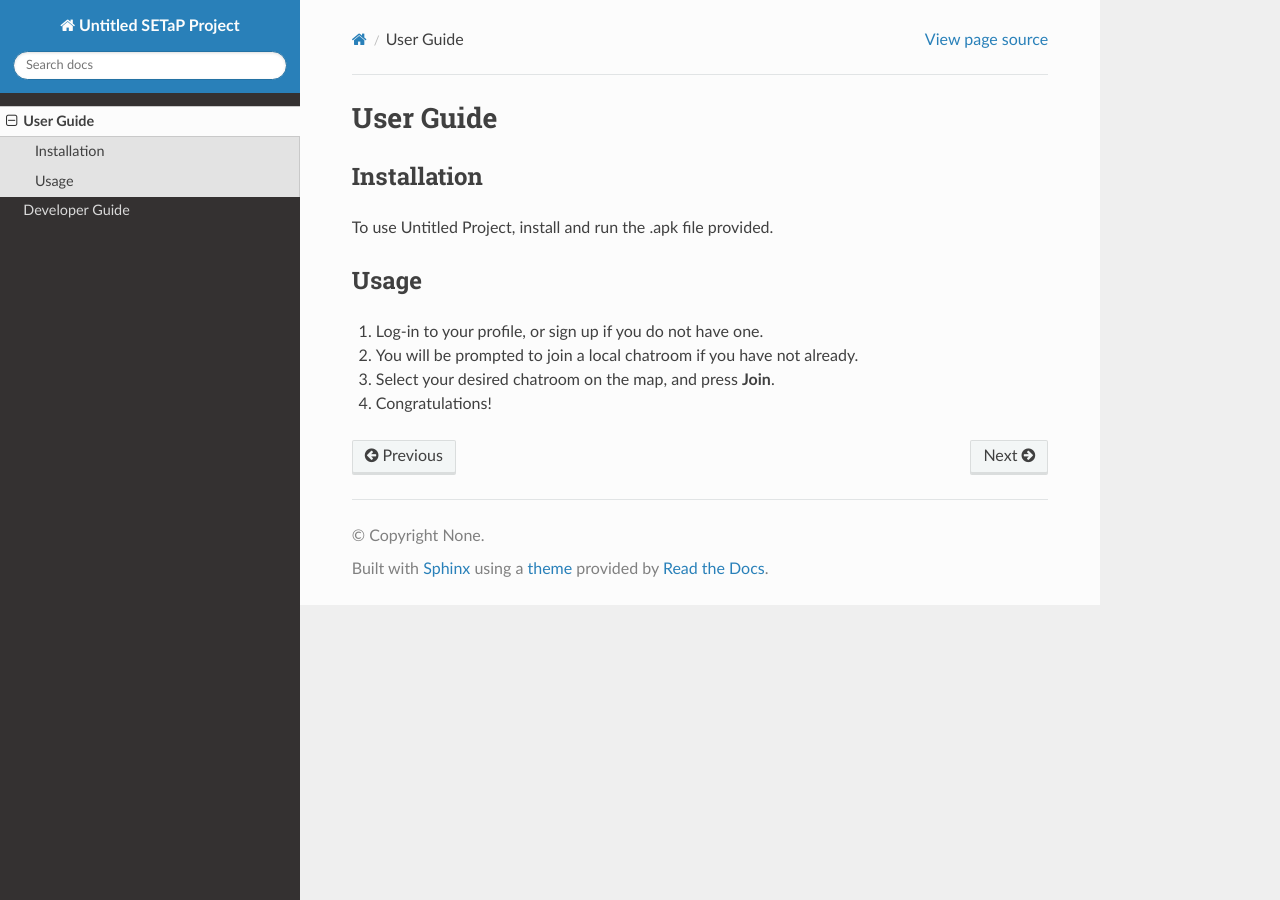
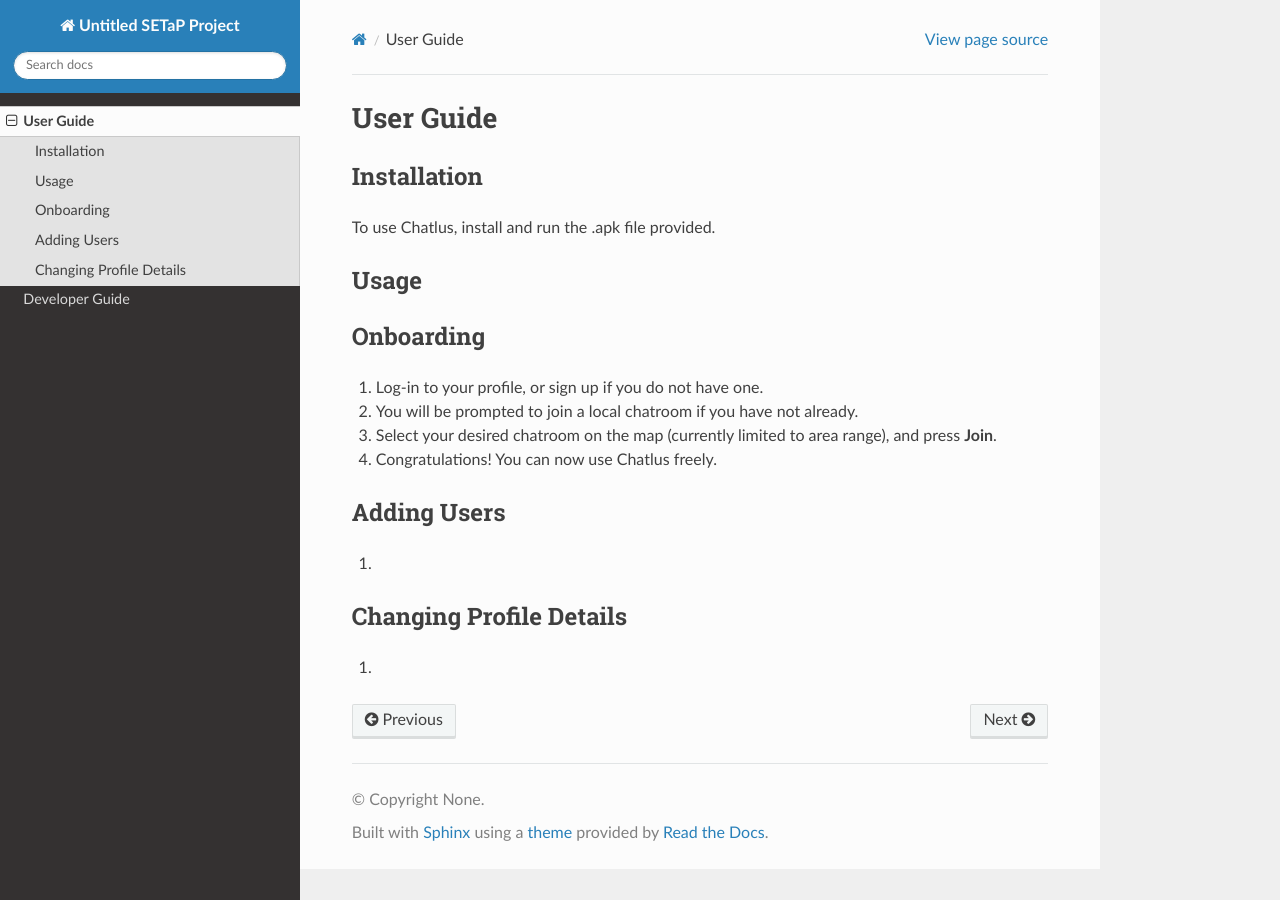
Before and after one commit to Chatlus/chatlus-docs, a Sphinx documentation site: the page built from docs/source/user_guide.rst, in a window 1280 px wide. Built offline with Sphinx 7.4.7 and the Read the Docs theme 3.1.0, drawn with Linux system fonts in a browser that asks for light colours.

Commit message:
Update user_guide.rst

```diff
--- a/docs/source/user_guide.rst
+++ b/docs/source/user_guide.rst
@@ -5,14 +5,28 @@ User Guide
 Installation
 ------------
 
-To use Untitled Project, install and run the .apk file provided.
+To use Chatlus, install and run the .apk file provided.
 
 .. _usage:
 
 Usage
 -----
 
+Onboarding
+----------
+
 1. Log-in to your profile, or sign up if you do not have one.
 2. You will be prompted to join a local chatroom if you have not already.
-3. Select your desired chatroom on the map, and press **Join**.
-4. Congratulations!
+3. Select your desired chatroom on the map (currently limited to area range), and press **Join**.
+4. Congratulations! You can now use Chatlus freely.
+
+
+Adding Users
+------------
+
+1.
+
+Changing Profile Details
+------------------------
+
+1.
```
